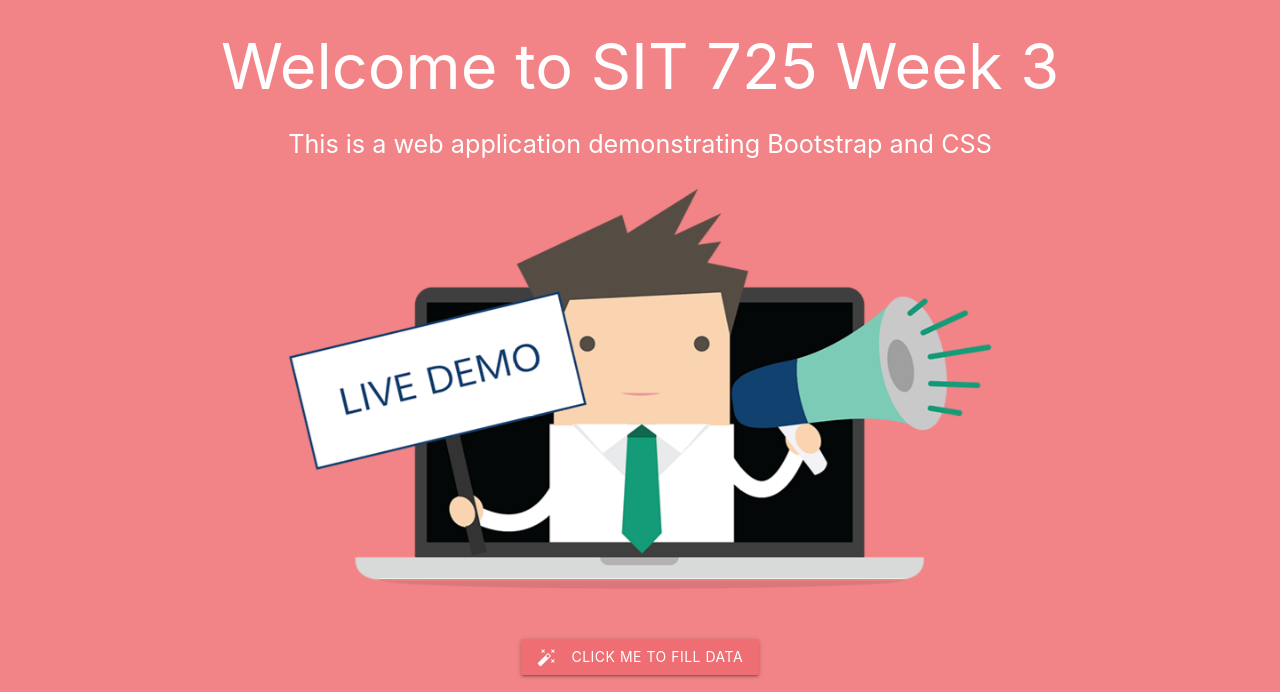
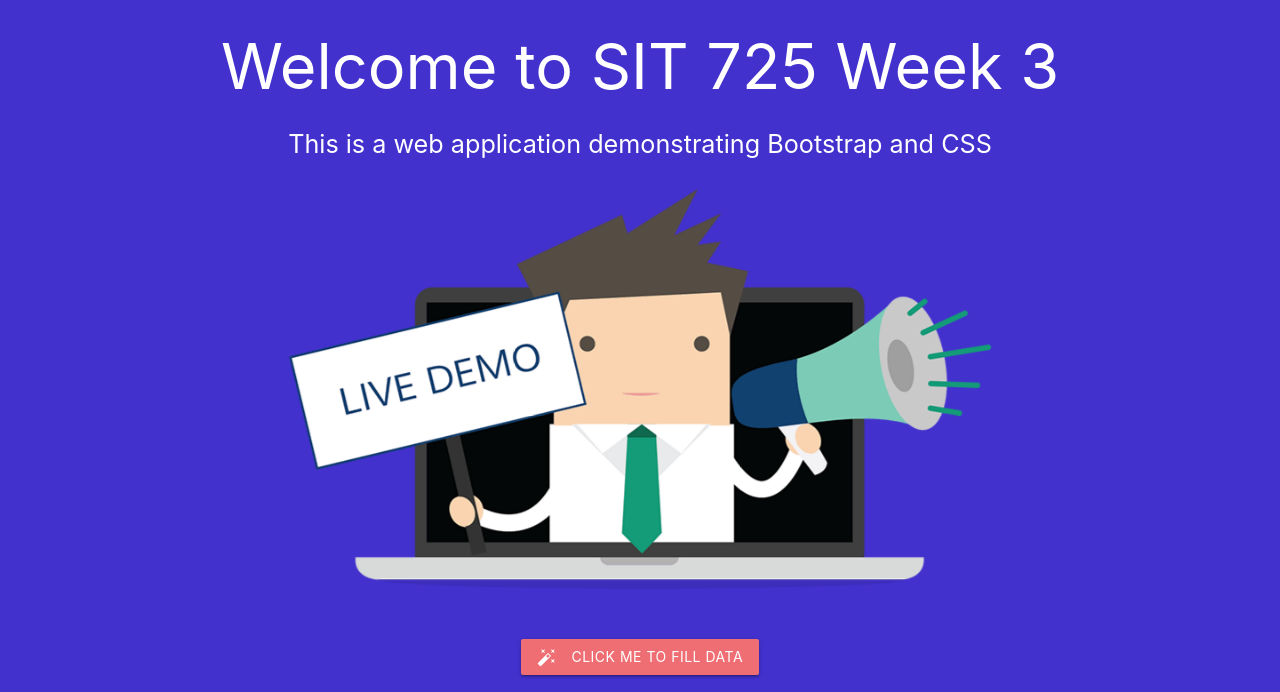
Before and after one commit to abhimanyu-rana/sit725-2022-t2-prac4, a website: page public/index.html in a window 1280 px wide. Shown: the part 74-766 px from the top of the page. Drawn offline with nearby package versions, Linux system fonts and the light colour scheme.

Commit message:
Colour Background

```diff
--- a/public/css/styles.css
+++ b/public/css/styles.css
@@ -7,7 +7,7 @@
     margin: 2px 0;
 }
 .main-body {
-    background-color: #F28487;
+    background-color: #4331ce;
     color: white;
     height: 100%;
 }
```
